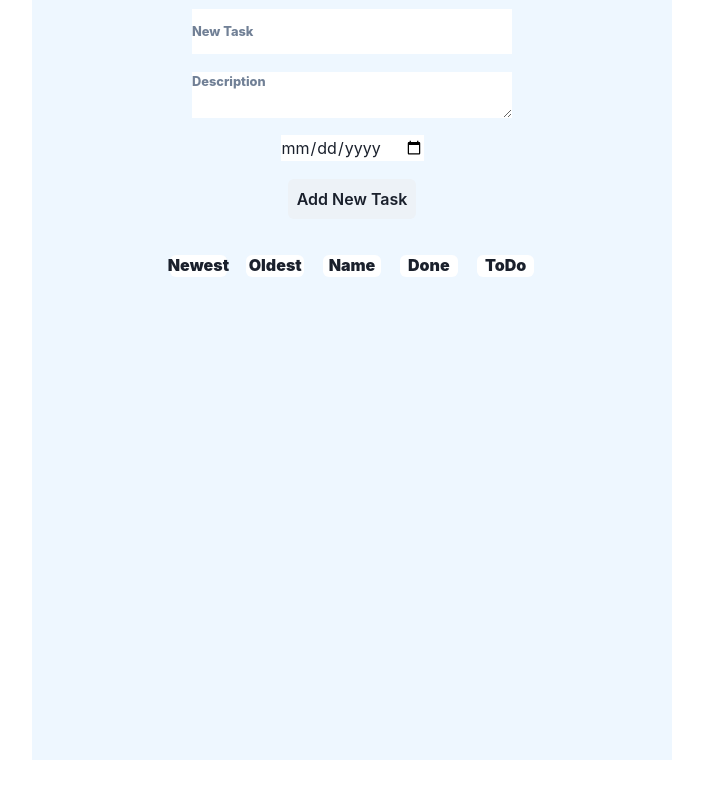
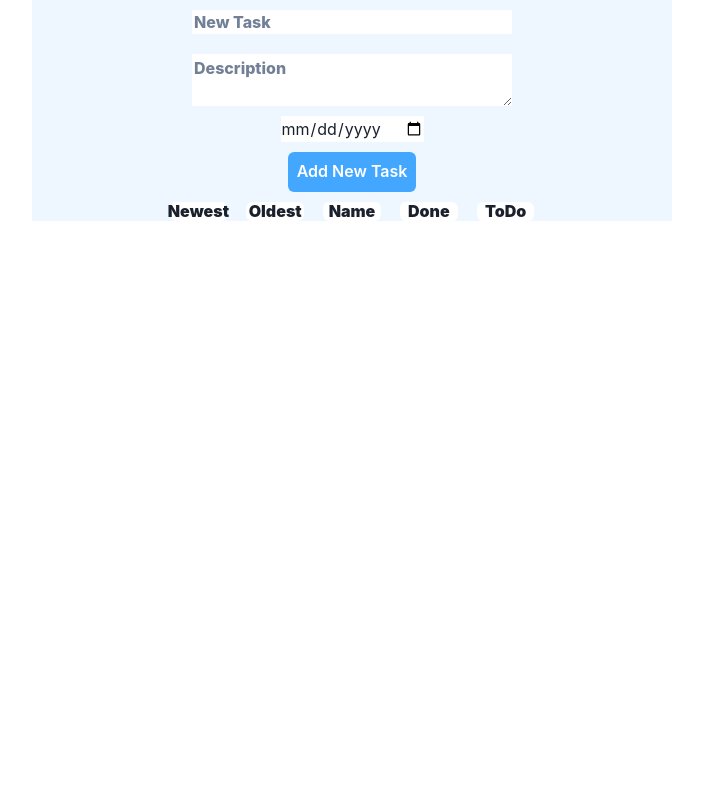
Before and after one commit to Oliwier-P/ToDo, a React (Vite) app: page / in a window 1280 px wide. Shown: the whole page, without its empty margins (288-991 px from the left). Built offline with nearby package versions, Linux system fonts and the light colour scheme.

Commit message:
do oddania, dla siebie dokonczyc

```diff
--- a/src/App.css
+++ b/src/App.css
@@ -1,6 +1,6 @@
 .main-container {
   width: 50%;
-  height: 95vh;
+  height: auto;
   margin: 0 auto;
   display: flex;
   flex-direction: column;
@@ -21,7 +21,10 @@
   width: 50%;
   height: 20%;
   font-weight: 800;
-  font-size: 1vw;
+  margin-top: 10px;
+  margin-bottom: 10px;
+  box-sizing: border-box;
+  padding: 2px;
 }
 
 
@@ -30,6 +33,8 @@
   height: 20%;
   border: none;
   font-weight: 800;
+  margin-top: 10px;
+  margin-bottom: 10px;
 }
 
 .filter-div {
--- a/src/App.tsx
+++ b/src/App.tsx
@@ -105,7 +105,6 @@ export default function App() {
         ReadLocalStorage();
     },[])
 
-
     // searchbar
 
     // Today
@@ -126,7 +125,7 @@ export default function App() {
                         <textarea className='input opis' placeholder='Description' value={newDes} onChange={d => setNewDes(d.target.value)} />
                         <input type="date" min={dateStart} value={dateEnd} onChange={(e) => setDateEnd(e.target.value)}/>
 
-                        <Button className='btn-add-task' onClick={() => AddTask()} >
+                        <Button className='btn-add-task' bg="rgb(67, 167, 255)" color="white"  onClick={() => AddTask()} >
                             Add New Task
                         </Button>
                     </div>
--- a/src/components/Task.tsx
+++ b/src/components/Task.tsx
@@ -84,7 +84,7 @@ export default function Task({value}: TaskProps) {
                     <span>{shortName}</span>
                     <span>{shortDescription}</span>
                     <span>{value.date_start}</span>
-                    <span>-</span>
+                    <span>to</span>
                     <span>{value.date_end}</span>
                     <span>{value.done}</span>
                     <Checkbox
```
